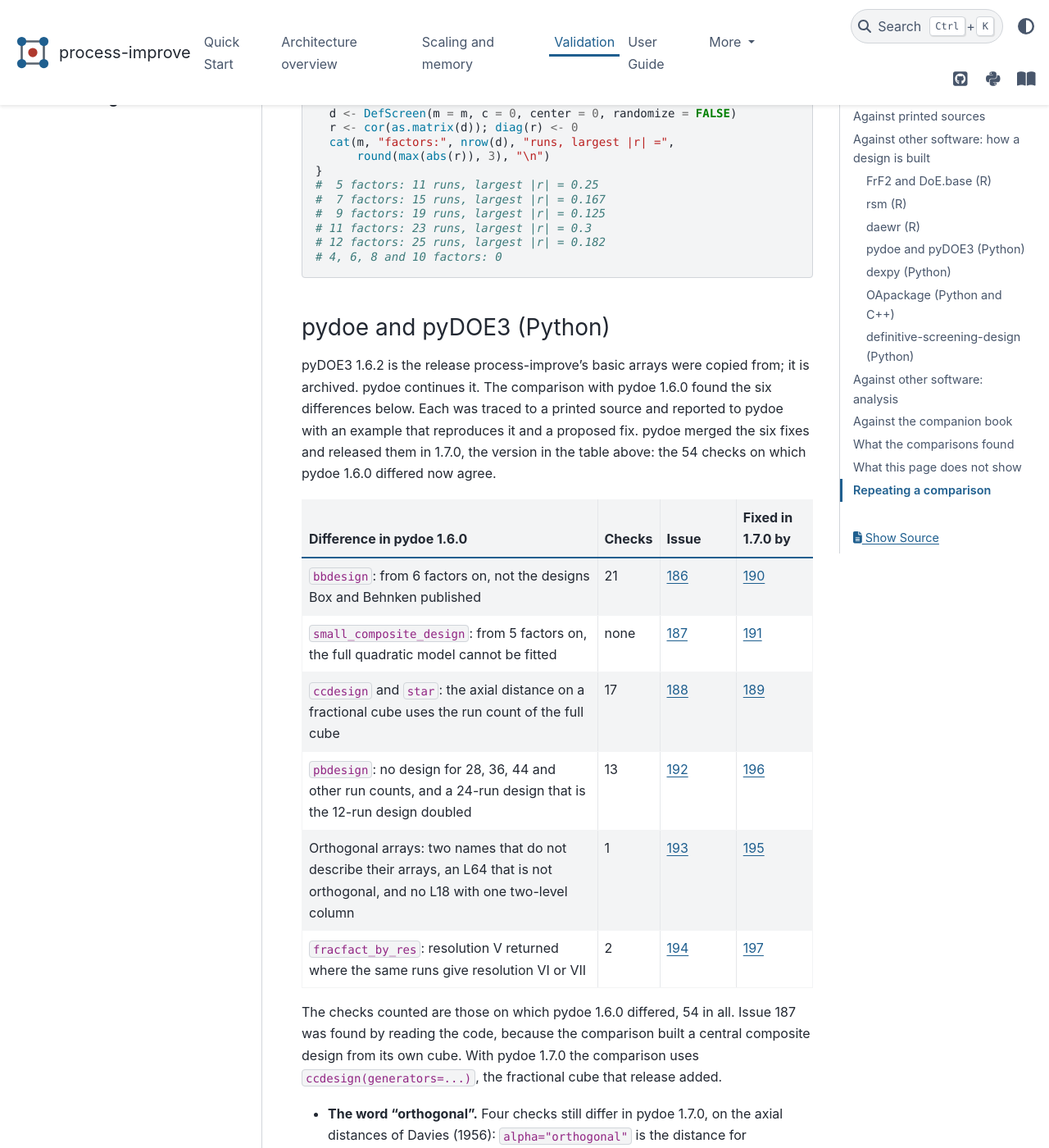
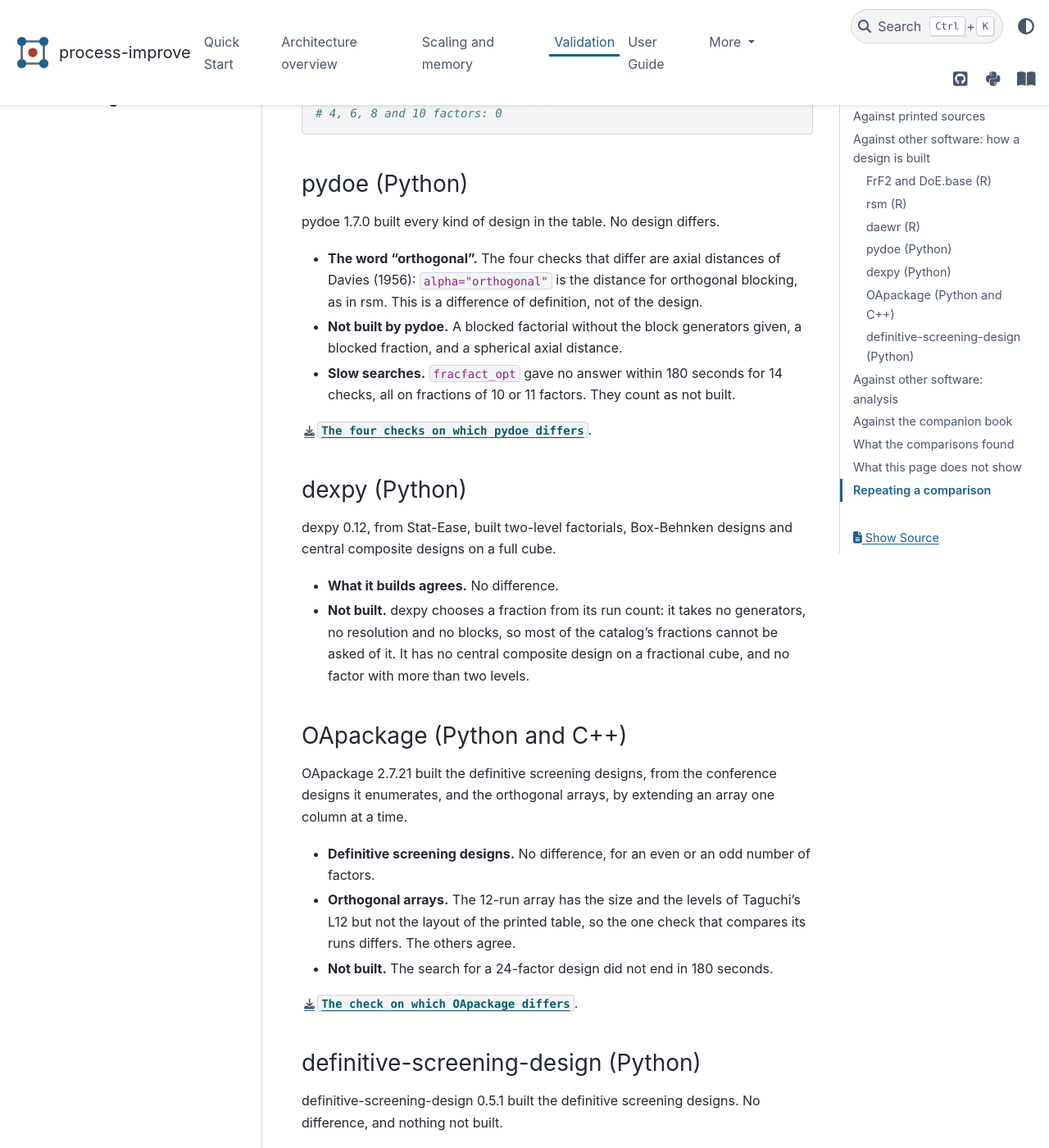
Before and after one commit to kgdunn/process-improve, a Sphinx documentation site: the page built from docs/validation.rst, in a window 1280 px wide and 1400 px high, scrolled down 6826 px. Shown: the whole window at 82% size. Built offline with Sphinx 7.4.7 and the PyData theme 0.15.4, drawn with Linux system fonts in a browser that asks for light colours; some of the changed text lies outside the part shown.

Commit message:
Validation: each package at its latest release, and slow checks given 180 seconds
The pages report a package at its latest release only. pyDOE3, which pydoe
continues, has no row; the numbers and downloads of pydoe 1.6.0 are gone. The
documentation's page and the page on factori.al name eight packages.

The 18 checks that gave no answer in 60 seconds (17 of pydoe, 1 of OApackage)
ran again with 180 seconds. Three of pydoe's then agree, the 2^(10-5)
fraction; the other 15 still give no answer. pydoe 1.7.0: 3,162 of 3,248
checks agree, 4 differ, 82 are not built.

Every package compared was at its latest release on 23 November 2026.

Co-Authored-By: Claude Fable 5.2 <noreply@anthropic.com>
Claude-Session: https://claude.ai/code/session_01S4nNrPkUPaohxFC2ZXtzgY

```diff
--- a/docs/validation.rst
+++ b/docs/validation.rst
@@ -141,7 +141,8 @@ How to read the table:
 
 - **Checks** are the numbers of the kinds of design the package builds. **Agree** means both
   packages give the number the source prints. **Differ** means they give different answers.
-  **Not built** means the package has no design for the request, or declines it.
+  **Not built** means the package has no design for the request, declines it, or gives no
+  answer in 180 seconds.
 - The numbers that neither package gives as printed are left out: the catalog records their
   cause, most often a misprint in the source.
 - No package here builds OMARS designs, so their 47 checks are in no row.
@@ -150,11 +151,10 @@ How to read the table:
   block.
 
 **How independent is each package?** process-improve's two-level factorial, Plackett-Burman,
-Box-Behnken, central composite and Taguchi arrays began as copies of pyDOE3 1.6.2's
-(``experiments/_classical.py``), and a test still compares them element by element. Agreement
-with pyDOE3 and pydoe on those arrays is therefore expected, and is not evidence. The evidence
-from those two packages is where they differ, because each difference was traced to a printed
-source. The R packages, dexpy, OApackage and definitive-screening-design share no code with
+Box-Behnken, central composite and Taguchi arrays began as copies of those of pyDOE3 1.6.2,
+the package that pydoe continues (``experiments/_classical.py``), and a test still compares
+them element by element. Agreement with pydoe on those arrays is therefore expected, and is not
+evidence. The R packages, dexpy, OApackage and definitive-screening-design share no code with
 process-improve.
 
 .. _validation-frf2:
@@ -267,69 +267,20 @@ correlated, where the conference-matrix designs are orthogonal.
 
 .. _validation-pydoe:
 
-pydoe and pyDOE3 (Python)
-~~~~~~~~~~~~~~~~~~~~~~~~~
+pydoe (Python)
+~~~~~~~~~~~~~~
 
-pyDOE3 1.6.2 is the release process-improve's basic arrays were copied from; it is archived.
-pydoe continues it. The comparison with pydoe 1.6.0 found the six differences below. Each was
-traced to a printed source and reported to pydoe with an example that reproduces it and a
-proposed fix. pydoe merged the six fixes and released them in 1.7.0, the version in the table
-above: the 54 checks on which pydoe 1.6.0 differed now agree.
+pydoe 1.7.0 built every kind of design in the table. No design differs.
 
-.. list-table::
-   :header-rows: 1
-   :widths: 58 12 15 15
+- **The word "orthogonal".** The four checks that differ are axial distances of Davies (1956):
+  ``alpha="orthogonal"`` is the distance for orthogonal blocking, as in rsm. This is a
+  difference of definition, not of the design.
+- **Not built by pydoe.** A blocked factorial without the block generators given, a blocked
+  fraction, and a spherical axial distance.
+- **Slow searches.** ``fracfact_opt`` gave no answer within 180 seconds for 14 checks, all on
+  fractions of 10 or 11 factors. They count as not built.
 
-   * - Difference in pydoe 1.6.0
-     - Checks
-     - Issue
-     - Fixed in 1.7.0 by
-   * - ``bbdesign``: from 6 factors on, not the designs Box and Behnken published
-     - 21
-     - `186 <https://github.com/pydoe/pydoe/issues/186>`__
-     - `190 <https://github.com/pydoe/pydoe/pull/190>`__
-   * - ``small_composite_design``: from 5 factors on, the full quadratic model cannot be fitted
-     - none
-     - `187 <https://github.com/pydoe/pydoe/issues/187>`__
-     - `191 <https://github.com/pydoe/pydoe/pull/191>`__
-   * - ``ccdesign`` and ``star``: the axial distance on a fractional cube uses the run count of
-       the full cube
-     - 17
-     - `188 <https://github.com/pydoe/pydoe/issues/188>`__
-     - `189 <https://github.com/pydoe/pydoe/pull/189>`__
-   * - ``pbdesign``: no design for 28, 36, 44 and other run counts, and a 24-run design that
-       is the 12-run design doubled
-     - 13
-     - `192 <https://github.com/pydoe/pydoe/issues/192>`__
-     - `196 <https://github.com/pydoe/pydoe/pull/196>`__
-   * - Orthogonal arrays: two names that do not describe their arrays, an L64 that is not
-       orthogonal, and no L18 with one two-level column
-     - 1
-     - `193 <https://github.com/pydoe/pydoe/issues/193>`__
-     - `195 <https://github.com/pydoe/pydoe/pull/195>`__
-   * - ``fracfact_by_res``: resolution V returned where the same runs give resolution VI or VII
-     - 2
-     - `194 <https://github.com/pydoe/pydoe/issues/194>`__
-     - `197 <https://github.com/pydoe/pydoe/pull/197>`__
-
-The checks counted are those on which pydoe 1.6.0 differed, 54 in all. Issue 187 was found by
-reading the code, because the comparison built a central composite design from its own cube.
-With pydoe 1.7.0 the comparison uses ``ccdesign(generators=...)``, the fractional cube that
-release added.
-
-- **The word "orthogonal".** Four checks still differ in pydoe 1.7.0, on the axial distances of
-  Davies (1956): ``alpha="orthogonal"`` is the distance for orthogonal blocking, as in rsm. This
-  is a difference of definition, not of the design.
-- **Not built by pydoe.** A blocked factorial without the block generators given, a blocked
-  fraction, a spherical axial distance, and OMARS designs. ``fracfact_opt`` gave no answer in
-  60 seconds for 17 checks.
-- **pyDOE3 1.6.2** differs on 151 checks, 147 more than pydoe 1.7.0. It has none of the six
-  fixes, and it also differs on fractional factorials chosen by resolution or by aberration and
-  on central composite designs with such a cube.
-
-:download:`The four checks on which pydoe 1.7.0 differs <validation/differences_pydoe.csv>`,
-:download:`the 58 on which pydoe 1.6.0 differed <validation/differences_pydoe_1.6.0.csv>`, and
-:download:`those of pyDOE3 <validation/differences_pyDOE3.csv>`.
+:download:`The four checks on which pydoe differs <validation/differences_pydoe.csv>`.
 
 .. _validation-dexpy:
 
@@ -356,7 +307,7 @@ enumerates, and the orthogonal arrays, by extending an array one column at a tim
 - **Orthogonal arrays.** The 12-run array has the size and the levels of Taguchi's L12 but not
   the layout of the printed table, so the one check that compares its runs differs. The others
   agree.
-- **Not built.** The search for a 24-factor design did not end in 60 seconds.
+- **Not built.** The search for a 24-factor design did not end in 180 seconds.
 
 :download:`The check on which OApackage differs <validation/differences_oapackage.csv>`.
 
@@ -466,9 +417,8 @@ What the comparisons found
        its own data give.
      - `Reproduced from the books <https://factori.al/catalog/reproduced/>`__
    * - pydoe
-     - Six differences from the printed sources in pydoe 1.6.0, in ``bbdesign``,
-       ``small_composite_design``, ``ccdesign``, ``pbdesign``, the orthogonal arrays and
-       ``fracfact_by_res``. All six are fixed in pydoe 1.7.0.
+     - Six differences from the printed sources, each reported with a fix. pydoe 1.7.0, the
+       release compared here, has all six fixes.
      - :ref:`validation-pydoe`
    * - FrF2
      - A blocking that confounds a two-factor interaction where the default confounds none,
@@ -500,7 +450,7 @@ What this page does not show
 - **Equal numbers, not equal layouts.** A design passes when it gives the printed numbers. Two
   orthogonal arrays that differ in the order of their rows and columns were not tested for
   equivalence.
-- **Agreement with pyDOE3 on the basic arrays is by construction**, as said above.
+- **Agreement with pydoe on the basic arrays is by construction**, as said above.
 - **A result is one run.** The versions and dates are those named in each table. A later
   release of a package can change its row.
 - **The references have limits too.** The SIMCA-P values are from version 14.1, recorded in
--- a/docs/validation/design_crosscheck.csv
+++ b/docs/validation/design_crosscheck.csv
@@ -6,5 +6,4 @@ daewr 1.2-11 (R),definitive screening,131,99,26,6
 dexpy 0.12 (Python),"full factorial, fractional factorial, Box-Behnken, central composite","3,030",370,0,"2,660"
 OApackage 2.7.21 (Python),"definitive screening, orthogonal array",141,139,1,1
 definitive-screening-design 0.5.1 (Python),definitive screening,127,127,0,0
-pydoe 1.7.0 (Python),"full factorial, fractional factorial, Plackett-Burman, Box-Behnken, central composite, definitive screening, orthogonal array","3,248","3,159",4,85
-pyDOE3 1.6.2 (Python),"full factorial, fractional factorial, Plackett-Burman, Box-Behnken, central composite, orthogonal array","3,123","2,848",151,124
+pydoe 1.7.0 (Python),"full factorial, fractional factorial, Plackett-Burman, Box-Behnken, central composite, definitive screening, orthogonal array","3,248","3,162",4,82
```
Also changed, not shown: other parts of docs/validation.rst (+1 -1 lines), changelog.d/2026-11-22-validation-page.documentation.md (+2 -2 lines), changelog.d/2026-11-22-web-app-validation-page.added.md (+1 -1 lines), changelog.d/2026-11-23-validation-pydoe-1-7-0.documentation.md (+4 -4 lines), web/FEATURES.md (+2 -2 lines), 3 other files.
